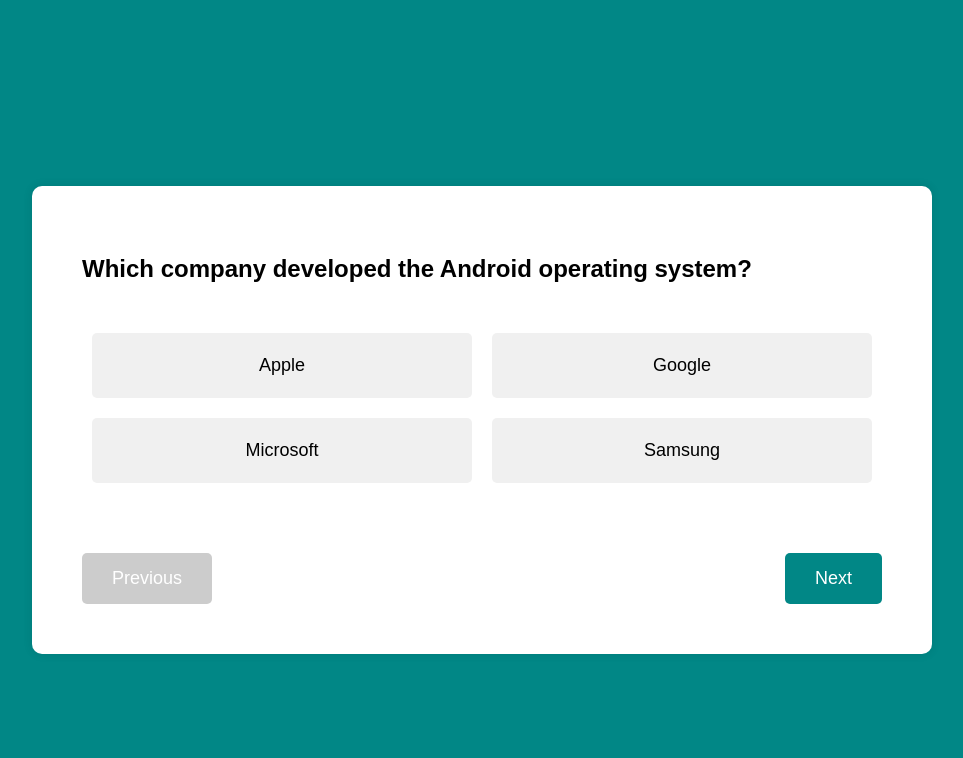
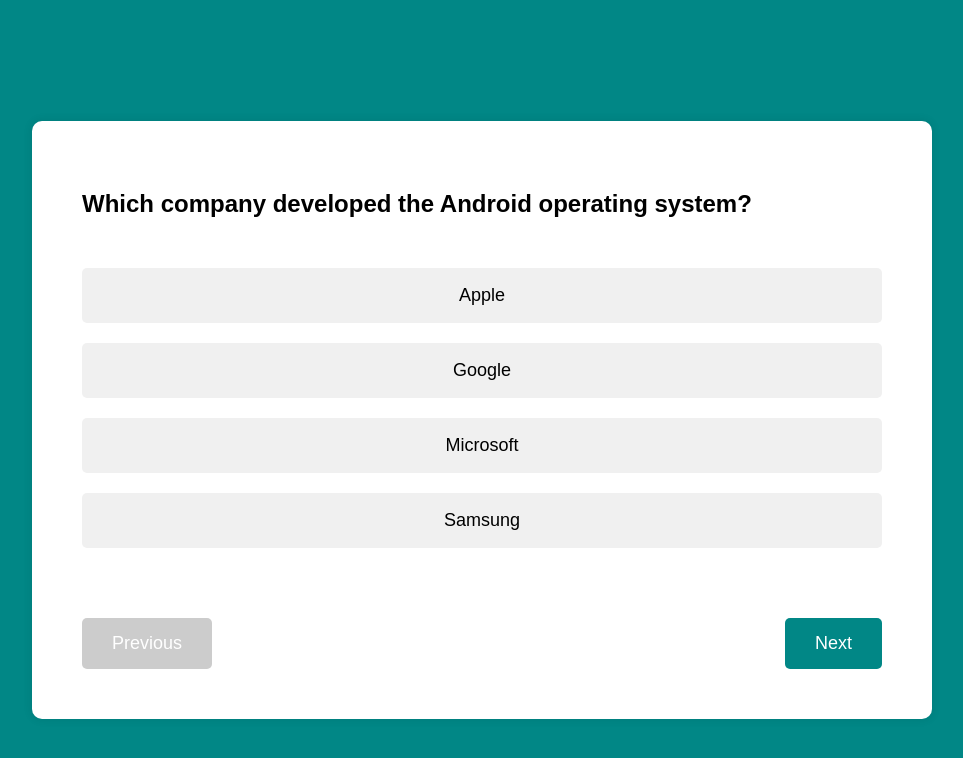
Before and after one commit to InquisitiveMindHasToKnow/StudySession, a React (Create React App) app: page /quiz/1 in a window 1280 px wide. Shown: the top 758 px of the page, without its empty margins (158-1121 px from the left). Built offline with nearby package versions, Linux system fonts and the light colour scheme.

Commit message:
Changes button colors on answer selection. Green if right, red for all incorrect ones.

```diff
--- a/src/App.js
+++ b/src/App.js
@@ -13,5 +13,4 @@
       </Router>
   );
 };
-
 export default App;
--- a/src/components/Quiz.js
+++ b/src/components/Quiz.js
@@ -2,47 +2,69 @@
 import '../css/Quiz.css';
 import quizQuestions from "../quiz_questions.json"
 
-
 const Quiz = () => {
-    // Initialize with the first question and options from the list
     const [currentQuestionIndex, setCurrentQuestionIndex] = useState(0);
     const [selectedOption, setSelectedOption] = useState(null);
+    const [answered, setAnswered] = useState(false);
+
+    const currentQuestion = quizQuestions[currentQuestionIndex];
+    const correctAnswer = currentQuestion?.answer;
 
     const handleOptionClick = (option) => {
+        if (!answered) {
             setSelectedOption(option);
+            setAnswered(true); // Lock in the answer after selection
+        }
     };
 
     const handleNextQuestion = () => {
         if (currentQuestionIndex < quizQuestions.length - 1) {
             setCurrentQuestionIndex(currentQuestionIndex + 1);
-          setSelectedOption(null); // Reset selected option for the next question
+            setSelectedOption(null);
+            setAnswered(false); // Reset for the next question
         }
     };
 
     const handlePreviousQuestion = () => {
         if (currentQuestionIndex > 0) {
             setCurrentQuestionIndex(currentQuestionIndex - 1);
-          setSelectedOption(null); // Reset selected option for the previous question
+            setSelectedOption(null);
+            setAnswered(false); // Reset for the previous question
         }
     };
-
-    const currentQuestion = quizQuestions[currentQuestionIndex];
-
 
     return (
         <div className="quiz-container">
             <div className="quiz-box">
-        <h2>{currentQuestion.question}</h2>
+                <h2>{currentQuestion?.question}</h2>
                 <div className="options">
-          {currentQuestion.options.map((option, index) => (
+                    {currentQuestion?.options.map((option, index) => {
+                        const isCorrect = option === correctAnswer;
+                        const isSelected = option === selectedOption;
+
+                        // Determine the class name based on the answer state
+                        let buttonClass = 'option-button';
+                        if (answered) {
+                            if (isCorrect) {
+                                buttonClass += ' correct';
+                            } else if (isSelected) {
+                                buttonClass += ' incorrect';
+                            } else if (!isSelected && !isCorrect) {
+                                buttonClass += ' incorrect-when-disabled'; // Class for incorrect options that were not selected
+                            }
+                        }
+
+                        return (
                             <button
                                 key={index}
-              className={`option-button ${selectedOption === option ? 'selected' : ''}`}
+                                className={buttonClass}
                                 onClick={() => handleOptionClick(option)}
+                                disabled={answered}
                             >
                                 {option}
                             </button>
-          ))}
+                        );
+                    })}
                 </div>
                 <div className="navigation-buttons">
                     <button onClick={handlePreviousQuestion} disabled={currentQuestionIndex === 0}>
@@ -57,5 +79,4 @@
     );
 };
 
-
 export default Quiz;
--- a/src/css/Quiz.css
+++ b/src/css/Quiz.css
@@ -1,10 +1,9 @@
-/* src/Quiz.css */
 .quiz-container {
   display: flex;
   align-items: center;
   justify-content: center;
   height: 100vh;
-  background-color: #018786;
+  background-color: #018786; /* Background color matching the landing page */
   padding: 20px;
 }
 
@@ -25,14 +24,12 @@
 
 .options {
   display: flex;
-  flex-wrap: wrap;
-  justify-content: space-between;
+  flex-direction: column;
 }
 
 .option-button {
-  flex: 1 1 45%;
-  padding: 20px; /* Increased padding for larger buttons */
-  margin: 10px 10px;
+  padding: 15px;
+  margin: 10px 0;
   border: 2px solid transparent;
   border-radius: 5px;
   cursor: pointer;
@@ -45,10 +42,26 @@
   background-color: #e0e0e0;
 }
 
-.option-button.selected {
-  background-color: #018786;
+.option-button.correct {
+  background-color: #4caf50; /* Green color for correct answers */
   color: white;
-  border-color: #015f5b;
+  border-color: #388e3c; /* Darker green border */
+}
+
+.option-button.incorrect {
+  background-color: #f44336; /* Red color for selected incorrect answers */
+  color: white;
+  border-color: #d32f2f; /* Darker red border */
+}
+
+.option-button.incorrect-when-disabled {
+  background-color: #f44336; /* Red color for incorrect options even when not selected */
+  color: white;
+  border-color: #d32f2f; /* Darker red border */
+}
+
+.option-button:disabled {
+  cursor: not-allowed;
 }
 
 .navigation-buttons {
```
Lines whose indentation alone changed are shown as unchanged.
